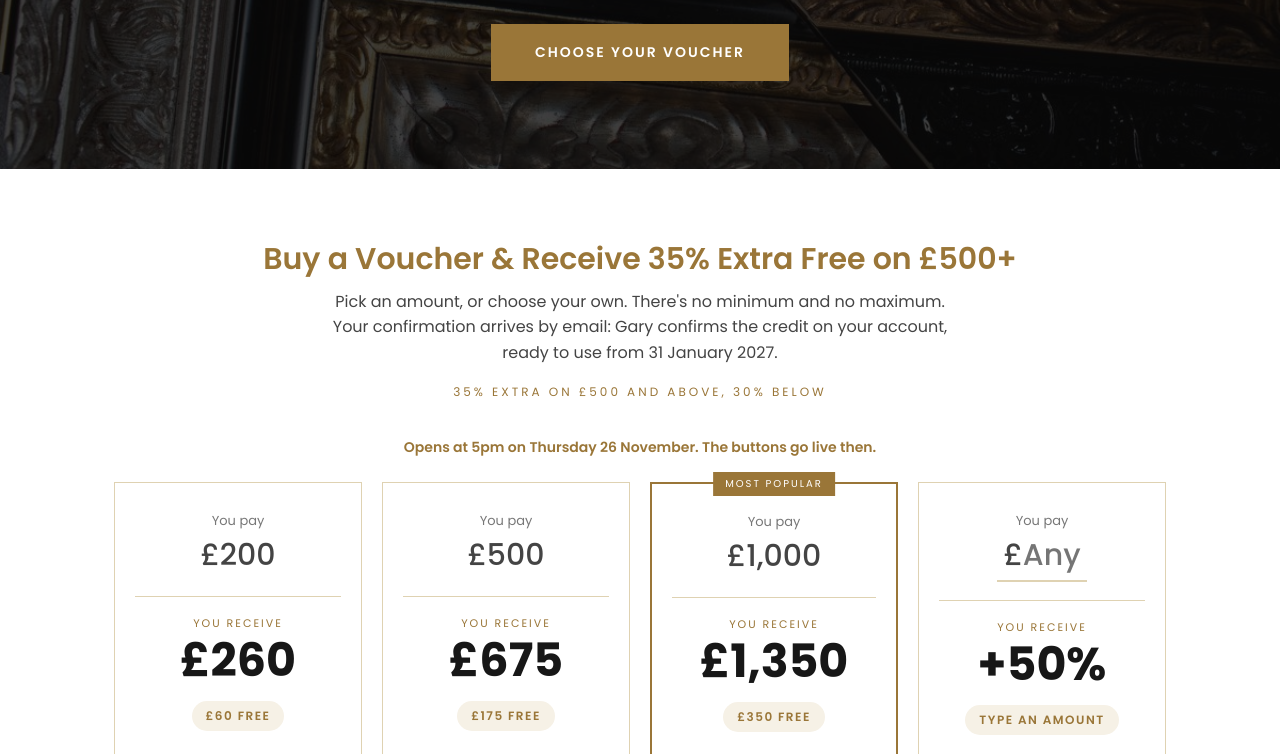
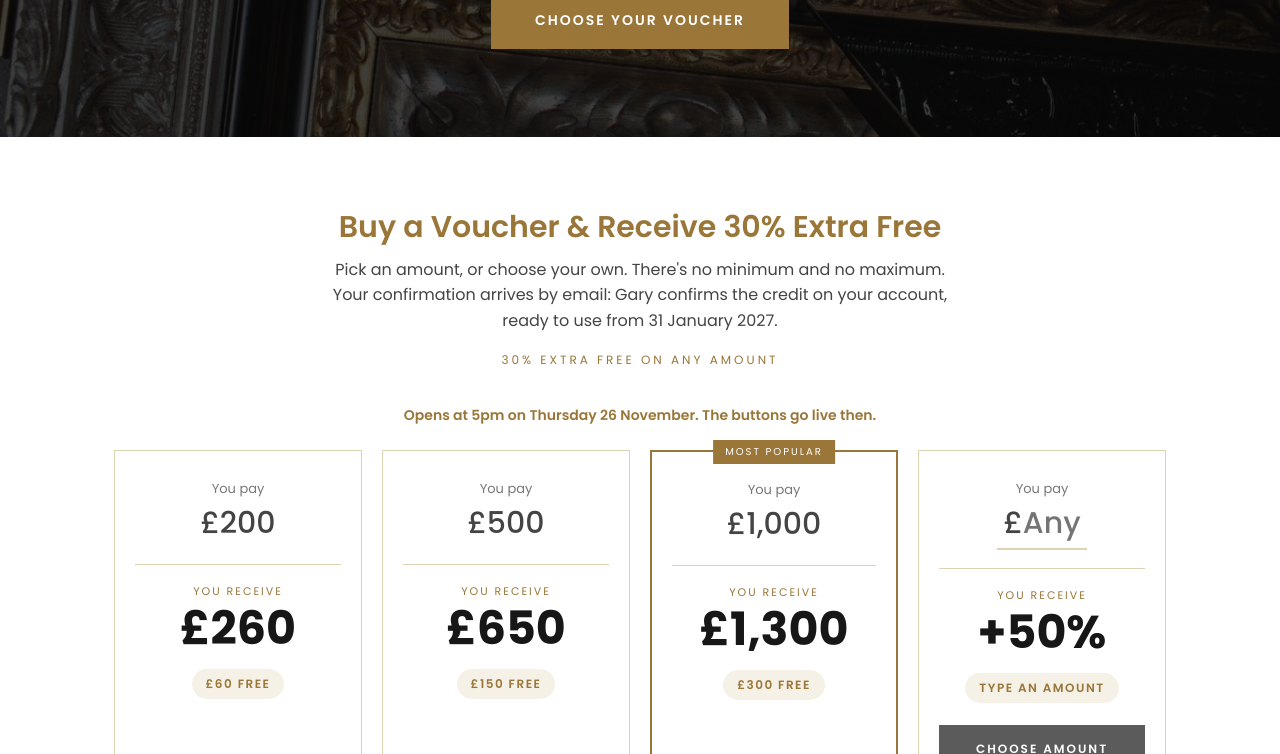
Before and after one commit to premierframinginfo-dot/mfm-black-friday, a plain HTML site: page index.html in a window 1280 px wide. Shown: the part 599-1353 px from the top of the page. Drawn offline with Linux system fonts and the light colour scheme.

Commit message:
Public rate 30% flat; calendar file for the heads-up email
Co-Authored-By: Claude Fable 5.1 <noreply@anthropic.com>
Claude-Session: https://claude.ai/code/session_01MkRSxzXS69JAzVpB1WPpSg

```diff
--- a/index.html
+++ b/index.html
@@ -263,7 +263,7 @@ body.pre #state-note,body.closed #state-note{display:block}
      CLOSE is when everything ends. Examples for the five options are in README.md. */
   var SCHEDULE=[
     {start:"2026-11-23T09:00:00+00:00", rate:0.5, vip:true},              /* VIP window: only people who arrive with ?vip=early see it */
-    {start:"2026-11-26T17:00:00+00:00", rate:0.35, min:500, below:0.3},   /* public: 30% any amount, 35% on £500+ */
+    {start:"2026-11-26T17:00:00+00:00", rate:0.3},                        /* public: 30% any amount (higher rate over £500 TBC with Gary) */
     {start:"2026-11-30T00:00:00+00:00", rate:0.45}                        /* Cyber Monday: 45% any amount, emailed to non-buyers */
   ];
   var CLOSE=new Date("2026-11-30T23:59:00+00:00").getTime();
```
Also changed, not shown: 2 other files.
